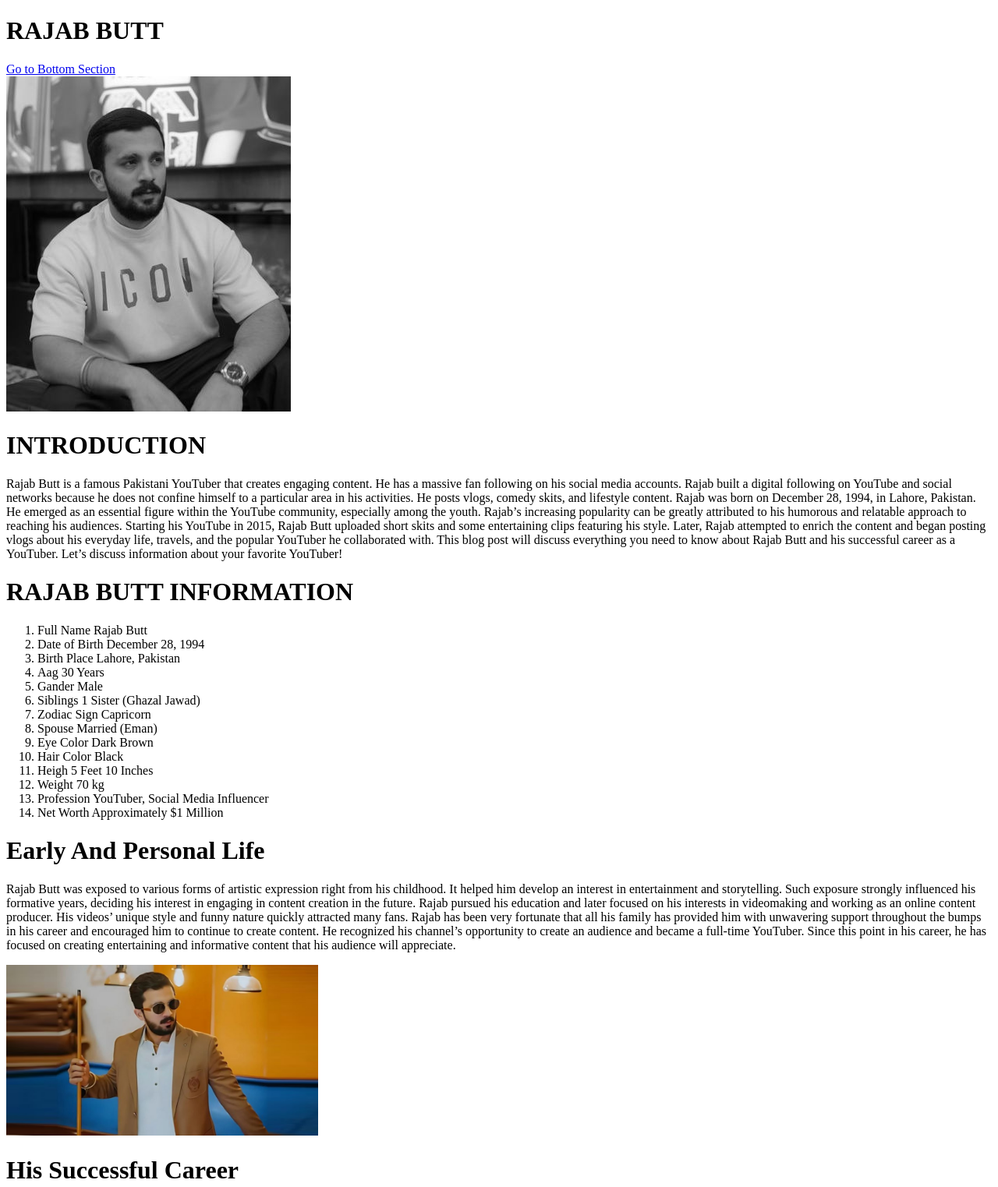
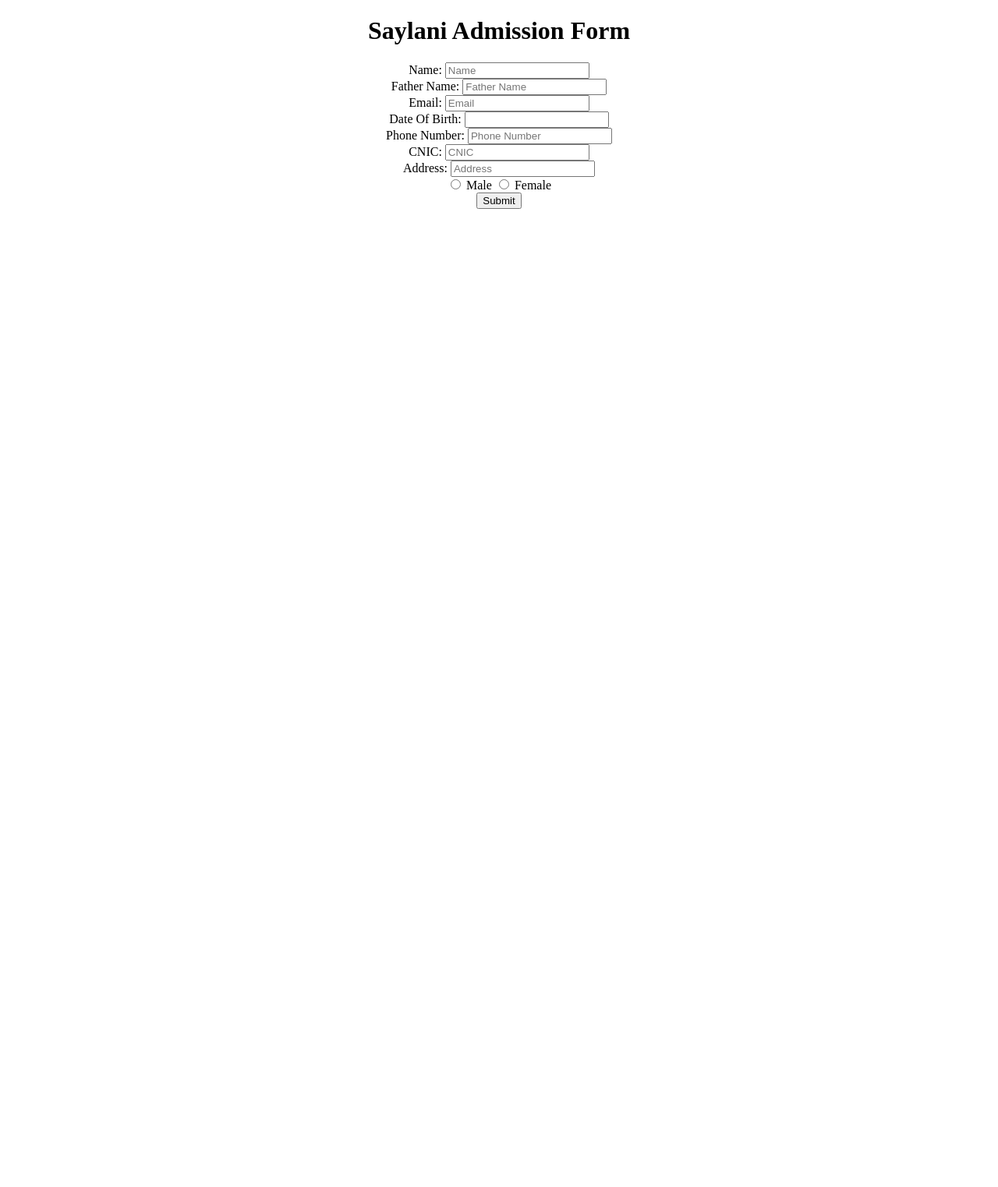
Before and after one commit to Rafay5911/Noman-Assigment-Saylani, a plain HTML site: page index.html in a window 1280 px wide. Shown: the top 1523 px of the page at 78% size. After the commit the page ends 800 px from the top, so only its background shows below. Drawn offline with Linux system fonts and the light colour scheme.

Commit message:
Saylani Admission FORM

```diff
--- a/index.html
+++ b/index.html
@@ -6,71 +6,41 @@
     <title>Document</title>
 </head>
 <body>
-    <h1 id="topsec"><b>RAJAB BUTT </b></h1>
-    <a href="#bottomsec">Go to Bottom Section</a>
+    <center>
+    <h1>Saylani Admission Form</h1>
+    <label for="user name">Name:
+    </label>
+    <input type="text" id="user name" placeholder="Name" required>
     <br>
-    <img src="6928343ada1b226a164167a640dc22a4.jpg" alt=""wide=400>
-    <h1><b>INTRODUCTION</b></h1>
-    <p>Rajab Butt is a famous Pakistani YouTuber that creates engaging content. He has a massive fan following on his social media accounts. Rajab built a digital following on YouTube and social networks because he does not confine himself to a particular area in his activities.
-
-He posts vlogs, comedy skits, and lifestyle content. Rajab was born on December 28, 1994, in Lahore, Pakistan. He emerged as an essential figure within the YouTube community, especially among the youth. Rajab’s increasing popularity can be greatly attributed to his humorous and relatable approach to reaching his audiences.
-
-Starting his YouTube in 2015, Rajab Butt uploaded short skits and some entertaining clips featuring his style. Later, Rajab attempted to enrich the content and began posting vlogs about his everyday life, travels, and the popular YouTuber he collaborated with. This blog post will discuss everything you need to know about Rajab Butt and his successful career as a YouTuber. Let’s discuss information about your favorite YouTuber!</p>
-<h1><b>RAJAB BUTT INFORMATION</b></h1>
-<ol>
-    <li>Full Name	Rajab Butt</il>
-    <li> Date of Birth	December 28, 1994</li>
-    <li>Birth Place	Lahore, Pakistan</li>
-    <li>Aag	30 Years</li>
-	<li>Gander Male</li>
-    <li>Siblings	1 Sister (Ghazal Jawad)</li>
-    <li>Zodiac Sign	Capricorn</li>
-    <li>Spouse	Married (Eman)</li>
-    <li>Eye Color	Dark Brown</li>
-<li>Hair Color	Black</li>
-<li>Heigh	5 Feet 10 Inches</li>
-<li>Weight	70 kg</li>
-<li>Profession	YouTuber, Social Media Influencer</li>
-<li>Net Worth	Approximately $1 Million</li>
-    </ol>
-    <h1><b>Early And Personal Life</b></h1>
-    <p>Rajab Butt was exposed to various forms of artistic expression right from his childhood. It helped him develop an interest in entertainment and storytelling. Such exposure strongly influenced his formative years, deciding his interest in engaging in content creation in the future.
-
-Rajab pursued his education and later focused on his interests in videomaking and working as an online content producer. His videos’ unique style and funny nature quickly attracted many fans. Rajab has been very fortunate that all his family has provided him with unwavering support throughout the bumps in his career and encouraged him to continue to create content.
-
-He recognized his channel’s opportunity to create an audience and became a full-time YouTuber. Since this point in his career, he has focused on creating entertaining and informative content that his audience will appreciate.</p>
-<img src="Rajab-butt.jpeg" alt=""width=400>
-<h1><b>His Successful Career</b></h1>
-<p>Rajab Butt has achieved a lot from the beginning of his YouTube career till now. His content on YouTube is eclectic, as he creates comedy, lifestyle, and travel videos, meaning he has a large scale range.</p>
-<h1><b>Rajab Butt Career Timeline</b></h1>
-<p>YouTube Debut: In 2015, Rajab debuted his self-titled channel, where he showcased his talent in stand-up comedy and received an overwhelming response for his work.
-Subscriber Growth: Rajab Butt, as of the year 2024, has managed to gain a massive audience base and has over three million subscribers, which makes him a household name within the Pakistani Youtube community.
-Content Diversity: Rajab Butt’s channel includes vlogs, comedies, sketches, challenges, and shoutouts to other tuners, which makes him enjoyable to watch.
-Awards and Recognition: Fans of the Youtube star have helped Rajab Butt win several awards for his work, including additional subscribers for the ‘Milestone Awards’ on Youtube.
-Influencer Collaborations: The famous influencer has partnered with many different influencers and brands, growing his reach further.</p>
-<h1><b>What Kind Of Vlogs He Makes?</b></h1>
-<p>Rajab Butt is making family vlogs. His most Vlog content is about pranks. Rajab pranks his mother, father, sister, wife, and friends. His vlogs are entertaining and engaging. If you like to see family entertainment, you must watch his videos. Moreover, he is also a religious person and makes vlogs on it. You can see different types of content on his YouTube channel. Check his YouTube channel to watch his recent vlogs</p>
-<h1><b>Rajab Butt Social Media Presence</b></h1>
-<p>Rajab Butt has also made a significant appearance on other social media platforms. He has an account on Instagram, Twitter, and Facebook. He uses these accounts to interact with and update his audiences about himself and his YouTube account. His posts also helped increase the number of fans from different platforms.</p>
-<h1><b>Some Facts About the Famous YouTuber</b></h1>
-<p>Rajab Butt loves to communicate with his followers and makes sure to listen to their opinions when creating content.
-He is also an active tech lover, and topics related to gadgets and video creation is standard features on his pages.
-Rajab is also a passionate traveler and often posts travel vlogs on his YouTube channel.
-He regularly does charity work and participates in activities promoting education and healthcare-related issues in Pakistan</p>
-<h1><b>His Future Plans and Goals</b></h1>
-<p>Rajab Butt is keen on developing and growing his YouTube channel both in terms of subscribers as well as the content. He intends to delve into different genres, especially web series and documentary content, which will broaden his audience even more. Aside from that, Rajab has plans to work with foreign content creators to enrich his content variety and acquire new perspectives on diverse cultures.
-
-He is also a devoted person who tries to contribute to society. He intends to carry out activities where he will help motivated content creators based in Pakistan. Rajab has faith in talent development and wishes to help others realize their digital goals.</p>
-<h1><b>Link</b></h1>
-<ul>
- <li><a href="http://www.youtube.com/@rajabbutt94">Open the Youtube</a></li>
- <li><a href="http://instagram.com/rajab.butt94?igshid=YmMyMTA2M2Y=">Open the Instagram</a></li>
- <li><a href="http://facebook.com/rajab.butt?mibextid=LQQJ4d">Open the Facebook</a></li>
- <li><a href="http://tiktok.com/@rbutt222?_t=8bqeT0J24VF&_r=1">Open the Tiktok</a></li>
-</ul>
-<a href="#topsec">Go to Top section</a>
-<br>
-<h1 id="bottomsec">Bottom section</h1>
-
+    <label for="user father name">Father Name:
+    </label>
+    <input type="text" id="user father name" placeholder="Father Name" required>
+    <br>
+    <label for="Email"> Email:
+    </label>
+    <input type="text" id="Email" placeholder="Email" >
+    <br>
+    <label for="user date of birth">Date Of Birth: </label>
+    <input type="Date of Birth">
+    <br>
+    <label for="Phone Number">Phone Number:
+    </label>
+    <input type="text" id="Phone Number" placeholder="Phone Number" requird>
+    <br>
+    <label for=" user CNIC">CNIC:
+    </label>
+    <input type="text" id="user CNIC" placeholder="CNIC" required>
+    <br>
+    <label for="Address">Address:
+    </label>
+    <input type="text" id="Address" placeholder="Address">
+    <br>
+    <input type="radio" name="gender" value="Male">
+    <label for="Male">Male</label>
+    <input type="radio" name="gender" value="Female">
+    <label for="female">Female</label>
+    <br>
+    <button type="submit">Submit</button>
+    </center>
 </body>
 </html>
```
